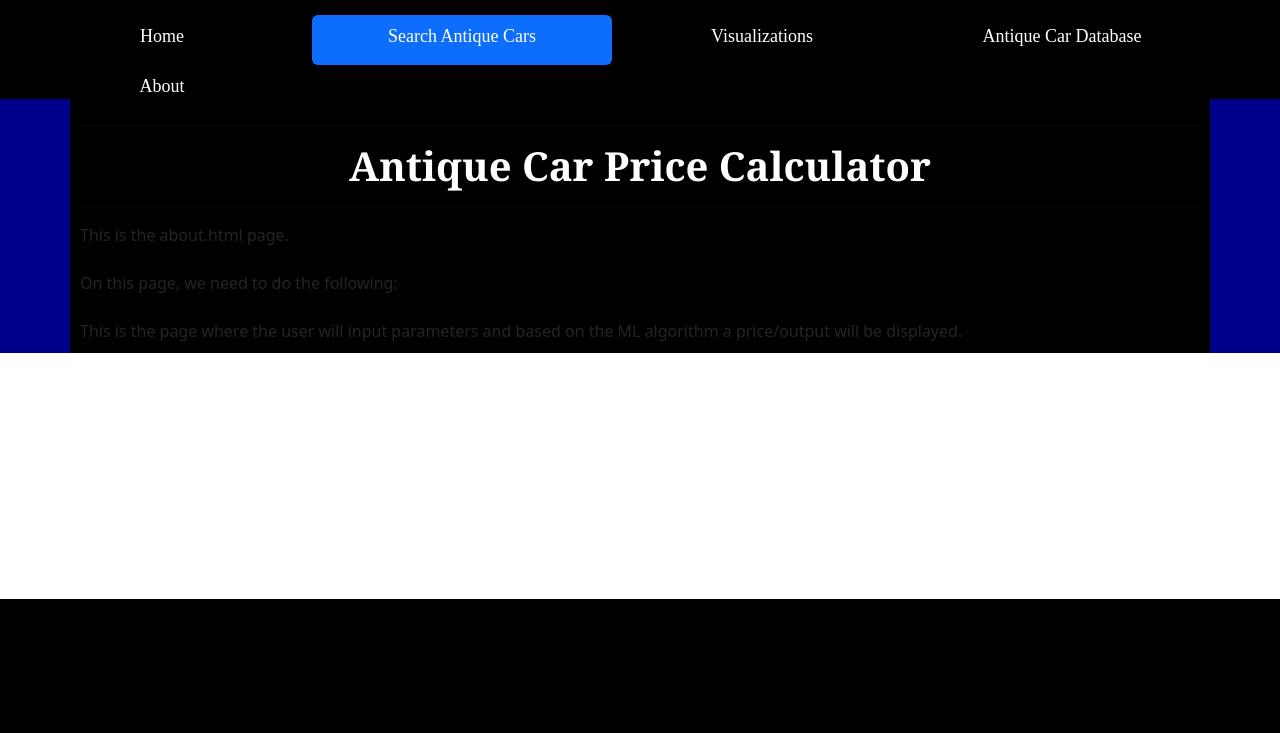
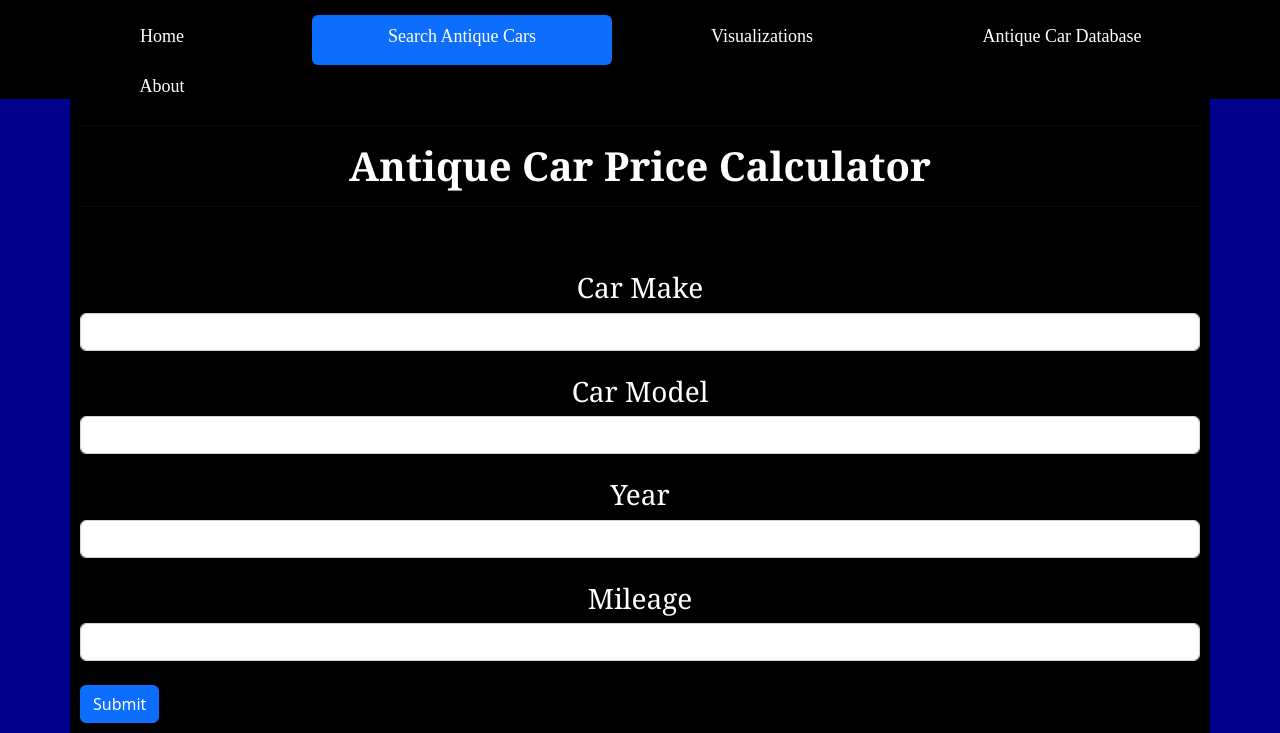
Before and after one commit to Mcusac/Project-4, a Flask app: template templates/search.html in a window 1280 px wide. Shown: the part 201-934 px from the top of the page. Before the commit the page ends 800 px from the top, so only its background shows below. Run offline with Flask 2, Linux system fonts and the light colour scheme; the template is opened without the code that fills it, so the values that code supplies are empty; parts of the project's set-up code (start-up, migrations or seed data) failed here and were passed over.

Commit message:
NP added form code 8/25

```diff
--- a/templates/search.html
+++ b/templates/search.html
@@ -49,14 +49,46 @@
 
             <div>
 
-                This is the about.html page.
+              <form method="POST" action="/model" role="form", name="carform">
+
+                <br><br>
+
+                <div class="form-group">
+                    <h3 class="white-header" for="inputCarMake">Car Make</h3>
+                    <input type="text" class="form-control" id="inputCarMake" name="make" placeholder="">
+                </div>
                 <br>
+                <div class="form-group">
+                    <h3 class="white-header" for="inputCarModel">Car Model</h3>
+                    <input type="text" class="form-control" id="inputCarModel" name="model" placeholder="">
+                </div>
+
                 <br>
-                On this page, we need to do the following:
+                <div class="form-group">
+                    <h3 class="white-header" for="inputYear">Year</h3>
+                    <input type="text" class="form-control" id="inputYear" name="year" placeholder="">
+                </div>
+
                 <br>
+                <div class="form-group">
+                    <h3 class="white-header" for="inputMileage">Mileage</h3>
+                    <input type="text" class="form-control" id="inputMileage" name="mileage" placeholder="">
+                </div>
+
                 <br>
-                This is the page where the user will input parameters and based on the ML algorithm a price/output will be displayed.
-                <br>
+                <input type="submit" value="Submit" class="btn btn-primary">
+
+              </form>
+
+              <div class="col-md-6">
+
+                {% if prediction %}
+                  <div class="prediction">
+                    Your predicted price is: {{prediction}}
+                  </div>
+                {% endif %}
+
+              </div>
 
             </div>
 
```
